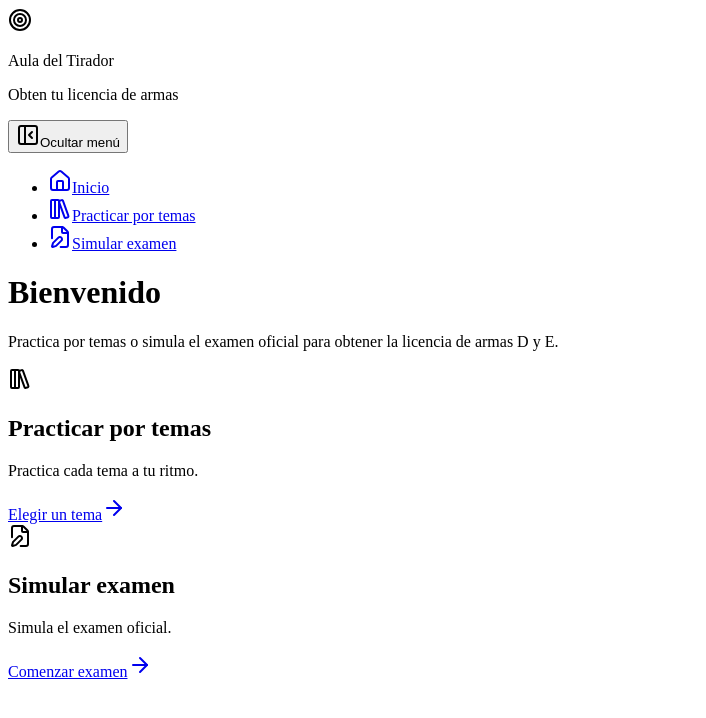
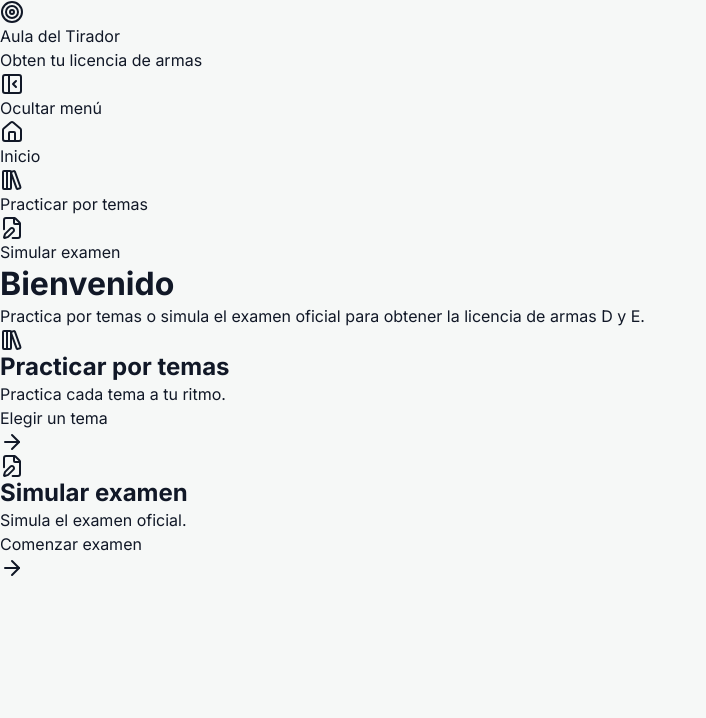
Before and after one commit to ManuelSanchis/aula-del-tirador, a React app in the folder app/: page / in a window 1280 px wide. Shown: the top 718 px of the page, without its empty margins (0-706 px from the left). Built offline with nearby package versions, Linux system fonts and the light colour scheme; the HTML template or start-up script is replaced by a standard one.

Commit message:
feat: add global app styles

```diff
--- /dev/null
+++ b/app/src/styles/global.css
@@ -0,0 +1,101 @@
+/* Fonts */
+
+@import '@fontsource/inter/400.css';
+@import '@fontsource/inter/500.css';
+@import '@fontsource/inter/600.css';
+@import '@fontsource/inter/700.css';
+
+/* Base */
+
+*,
+*::before,
+*::after {
+  box-sizing: border-box;
+}
+
+html {
+  min-height: 100%;
+  font-size: 16px;
+  scrollbar-gutter: stable;
+}
+
+body,
+#root {
+  min-height: 100%;
+}
+
+body {
+  min-width: 320px;
+  margin: 0;
+
+  font-family: var(--font-family);
+  font-size: var(--font-size-base);
+  line-height: 1.5;
+
+  color: var(--color-text);
+  background-color: var(--color-background);
+
+  -webkit-font-smoothing: antialiased;
+  -moz-osx-font-smoothing: grayscale;
+}
+
+/* Typography */
+
+h1,
+h2,
+h3,
+h4,
+p {
+  margin: 0;
+  overflow-wrap: break-word;
+}
+
+h1,
+h2,
+h3,
+h4 {
+  line-height: 1.25;
+}
+
+/* Media */
+
+img,
+picture,
+svg,
+canvas {
+  display: block;
+  max-width: 100%;
+}
+
+/* Form controls */
+
+button,
+input,
+textarea,
+select {
+  font: inherit;
+}
+
+button {
+  padding: 0;
+
+  color: inherit;
+
+  background: none;
+  border: 0;
+}
+
+/* Links */
+
+a {
+  color: inherit;
+  text-decoration: none;
+}
+
+/* Lists */
+
+ul,
+ol {
+  margin: 0;
+  padding: 0;
+}
```
Also changed, not shown: app/src/main.tsx (+8 -4 lines).
